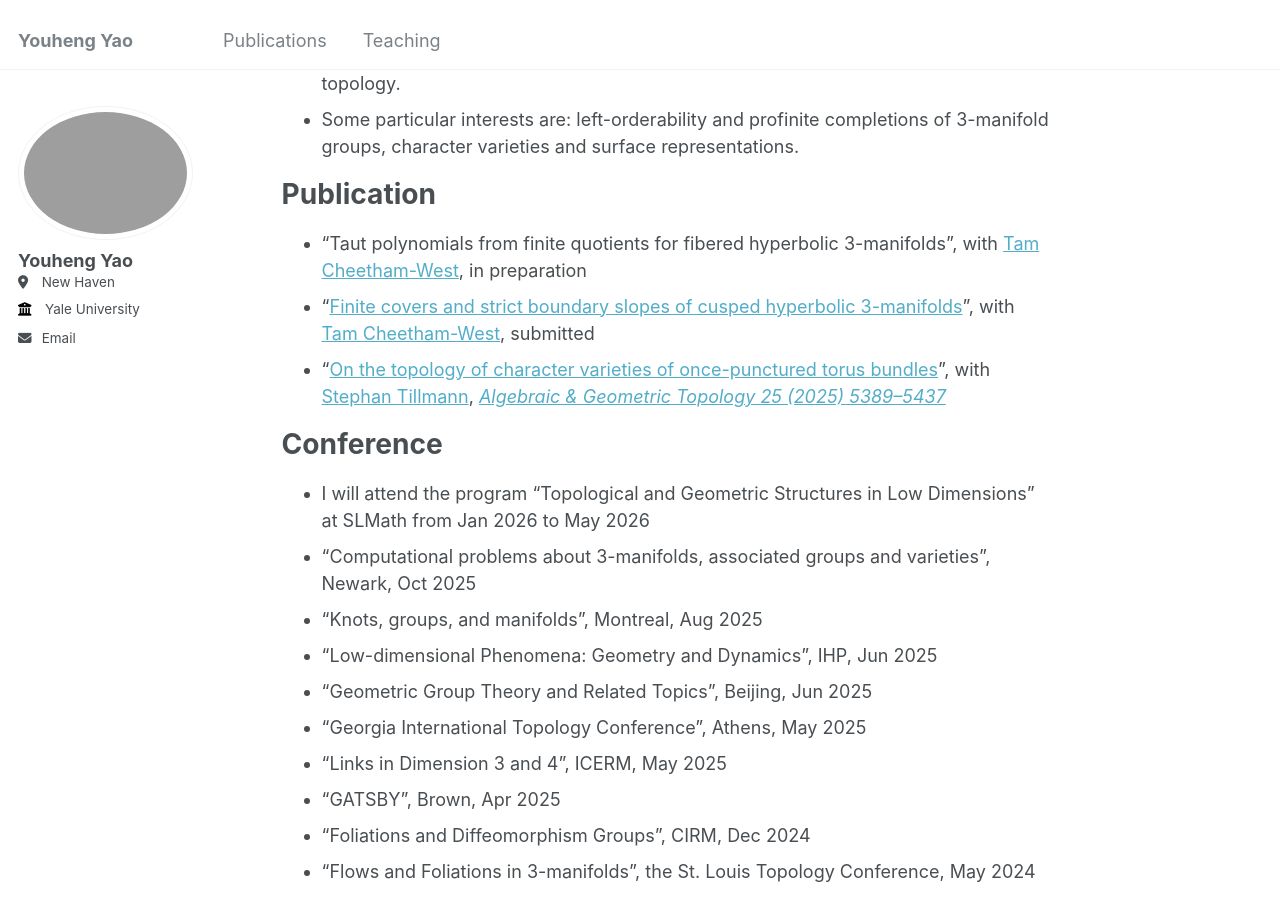
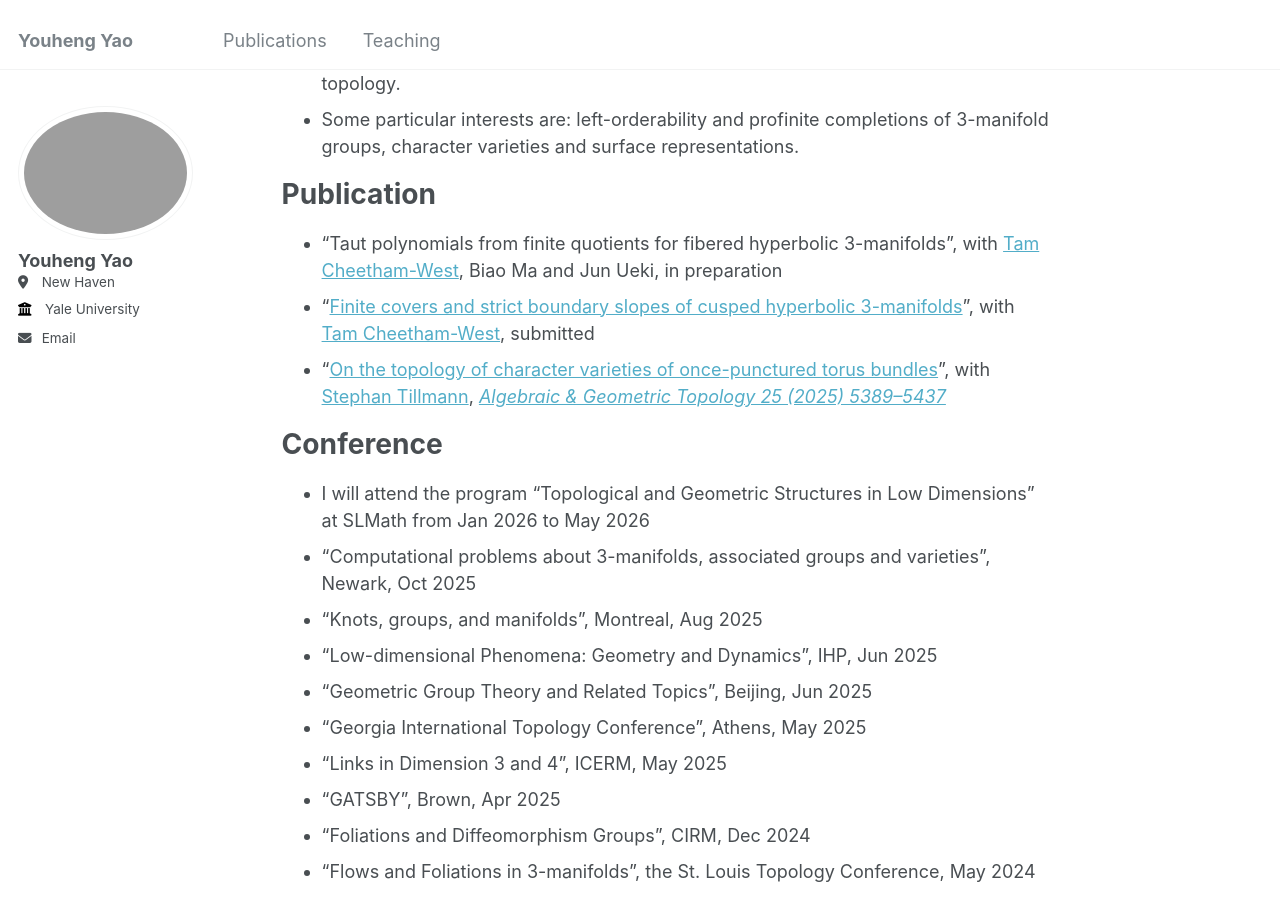
Before and after one commit to LionelYao/LionelYao.github.io, a Jekyll site: the page built from _pages/about.md, in a window 1280 px wide and 900 px high, scrolled down 411 px. Built offline with Jekyll 4.4.1, drawn with Linux system fonts in a browser that asks for light colours; a script that is not in the unit is left out.

Commit message:
Update about.md

```diff
--- a/_pages/about.md
+++ b/_pages/about.md
@@ -26,7 +26,7 @@ Research Interest
 
 Publication
 ======
-- "Taut polynomials from finite quotients for fibered hyperbolic 3-manifolds", with [Tam Cheetham-West](https://sites.google.com/view/tam-cheetham-west/home), in preparation
+- "Taut polynomials from finite quotients for fibered hyperbolic 3-manifolds", with [Tam Cheetham-West](https://sites.google.com/view/tam-cheetham-west/home), Biao Ma and Jun Ueki, in preparation
 - "[Finite covers and strict boundary slopes of cusped hyperbolic 3-manifolds](https://arxiv.org/abs/2506.12289)", with [Tam Cheetham-West](https://sites.google.com/view/tam-cheetham-west/home), submitted
 - "[On the topology of character varieties of once-punctured torus bundles](https://arxiv.org/abs/2206.14954)", with [Stephan Tillmann](https://www.maths.usyd.edu.au/u/tillmann/index.html), *[Algebraic & Geometric Topology 25 (2025) 5389–5437](https://msp.org/agt/2025/25-9/p05.xhtml)*
 
```
